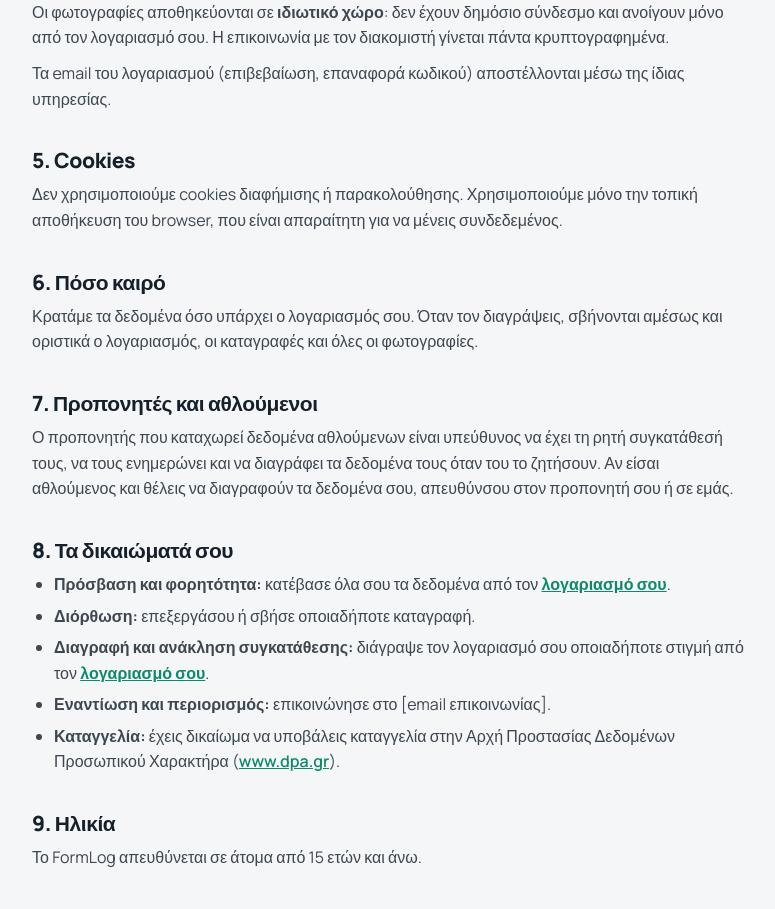
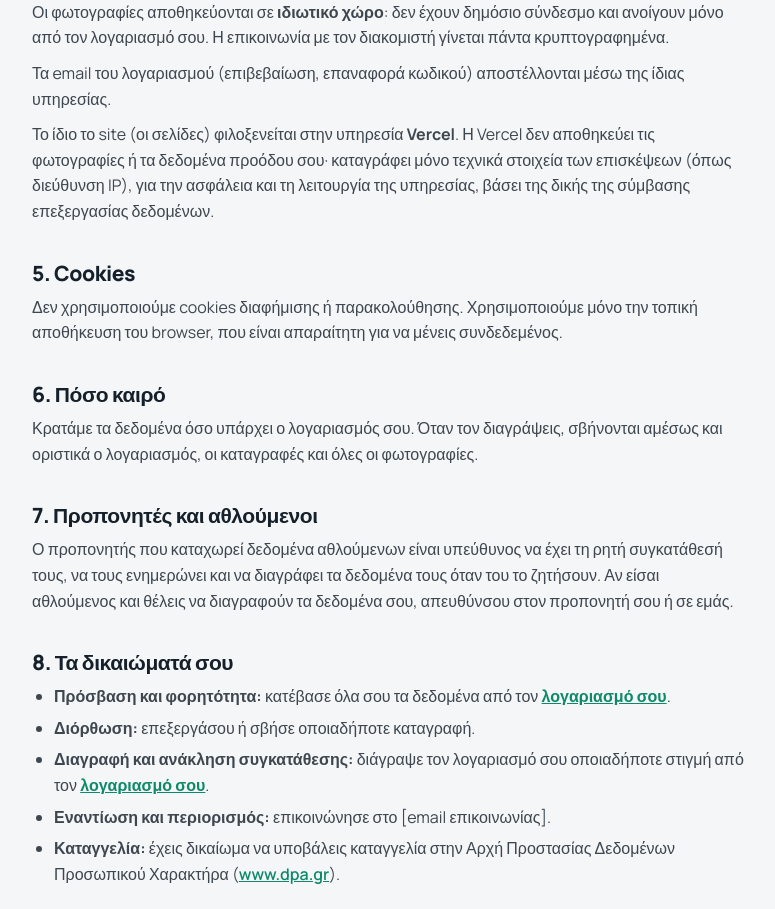
Before and after one commit to Kostaspallas12/Formlog, a Next.js app: page /privacy in a window 1280 px wide. Shown: the part 1080-1989 px from the top of the page, without its empty margins (252-1027 px from the left). Built offline with nearby package versions, Linux system fonts and the light colour scheme; no server answers.

Commit message:
Πολιτική απορρήτου: Vercel ως πάροχος φιλοξενίας

```diff
--- a/app/privacy/page.js
+++ b/app/privacy/page.js
@@ -54,6 +54,11 @@ export default function PrivacyPage() {
         λογαριασμό σου. Η επικοινωνία με τον διακομιστή γίνεται πάντα κρυπτογραφημένα.
       </p>
       <p>Τα email του λογαριασμού (επιβεβαίωση, επαναφορά κωδικού) αποστέλλονται μέσω της ίδιας υπηρεσίας.</p>
+      <p>
+        Το ίδιο το site (οι σελίδες) φιλοξενείται στην υπηρεσία <b>Vercel</b>. Η Vercel δεν αποθηκεύει τις φωτογραφίες ή
+        τα δεδομένα προόδου σου· καταγράφει μόνο τεχνικά στοιχεία των επισκέψεων (όπως διεύθυνση IP), για την ασφάλεια
+        και τη λειτουργία της υπηρεσίας, βάσει της δικής της σύμβασης επεξεργασίας δεδομένων.
+      </p>
 
       <h2>5. Cookies</h2>
       <p>
```
